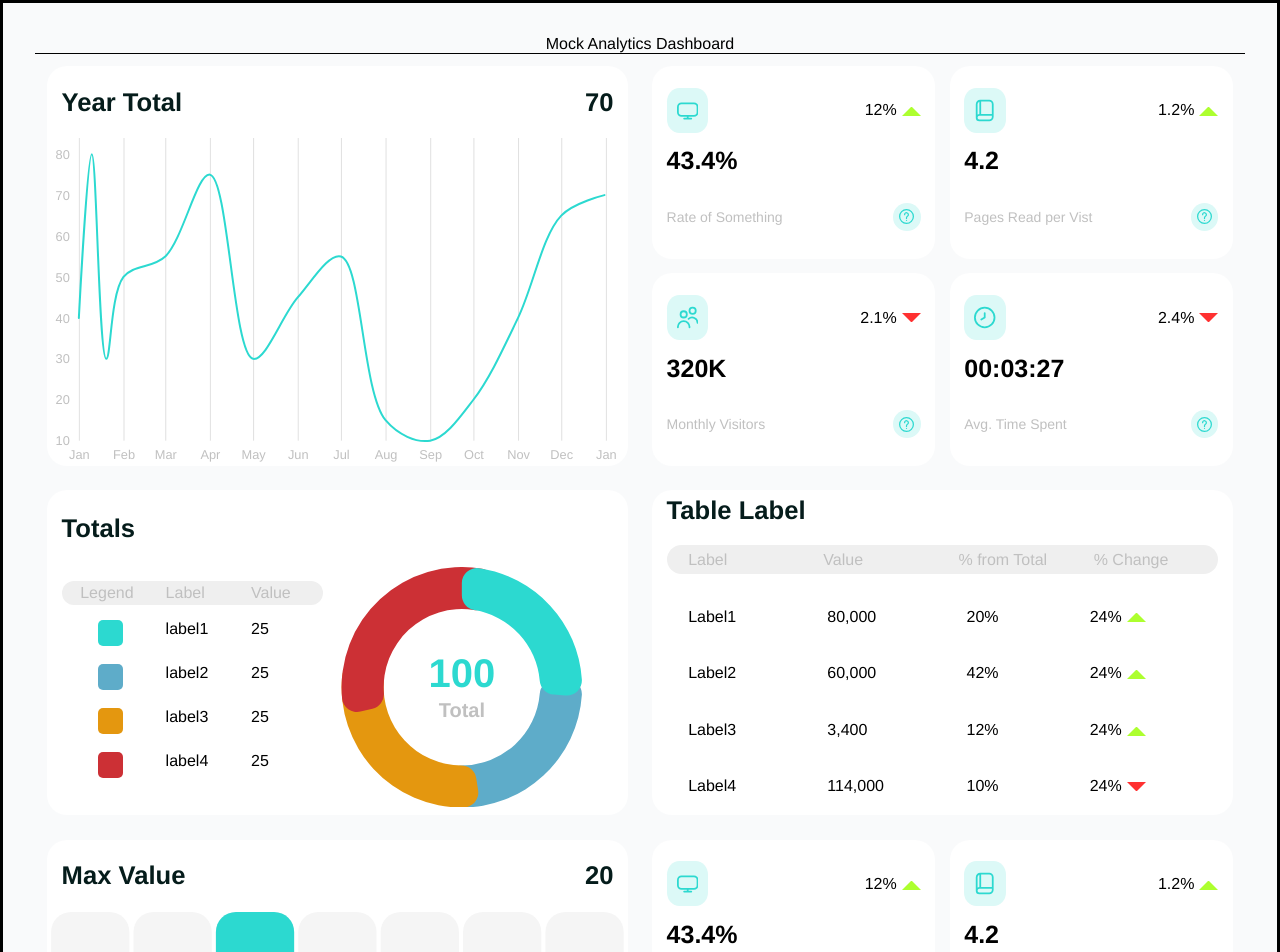
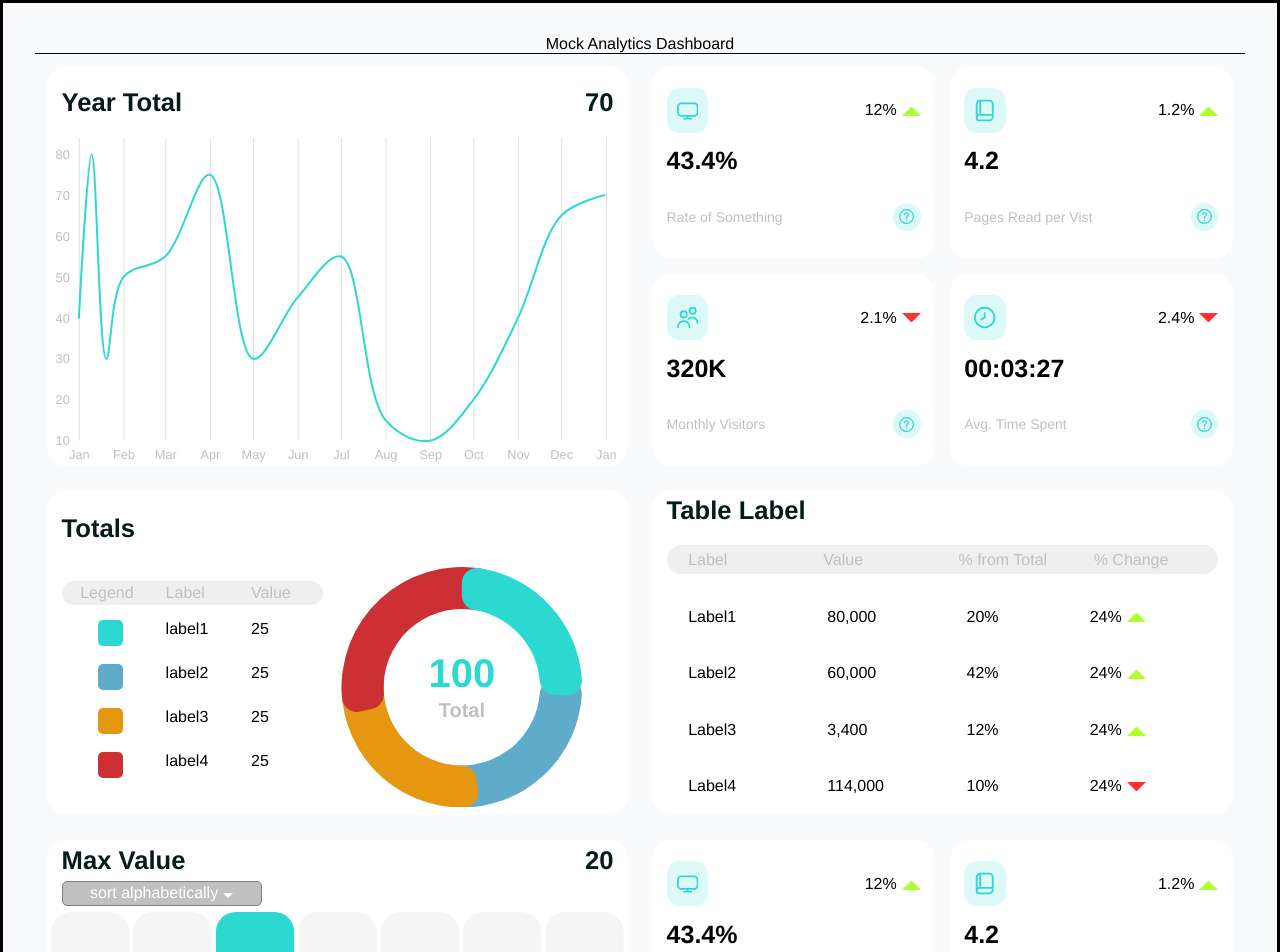
Before and after one commit to bbasaldu/dashboard, a React (Create React App) app: page / in a window 1280 px wide. Shown: the top 952 px of the page. Built offline with nearby package versions, Linux system fonts and the light colour scheme.

Commit message:
added BarChart filters w/ resize state

```diff
--- /dev/null
+++ b/src/components/general/DropDownMenu.js
@@ -0,0 +1,34 @@
+import { useEffect, useRef, useState } from 'react'
+import classes from './DropDownMenu.module.css'
+const event = new Event('SelectionChange');
+const event2 = new Event('UpdateData')
+const DropDownMenu = (props) => {
+    const btnRef = useRef()
+    const allOptions = props.options
+    const [currOption, setCurrOption] = useState(allOptions[0])
+    const [options, setOptions] = useState(allOptions.filter(d => d!==currOption))
+    const [showOptions, setShowOptions] = useState(false)
+    useEffect(() => {
+        setOptions(allOptions.filter(d => d!== currOption))
+        btnRef.current.dispatchEvent(event);
+        btnRef.current.dispatchEvent(event2)
+    }, [currOption, allOptions])
+    const handleClick = () => {
+        setShowOptions(last => !last)
+    }
+    const selectOption = (ev) => {
+        setCurrOption(ev.target.innerHTML)
+        setShowOptions(last => !last)
+    }
+    return (
+        <div className={classes.container}>
+            <button className={classes.btn} type="button" onClick={handleClick} ref={btnRef} id={`${props.id}_dropdown`}>{currOption}</button>
+            <ul className={classes.options} style={{visibility:(showOptions?"visible":"hidden")}}>
+            {options.map((opt, i) => {
+                return <li onClick={selectOption} key={`dropDownElem${i}`}>{opt}</li>
+            })}
+            </ul>
+        </div>
+    )
+}
+export default DropDownMenu
--- /dev/null
+++ b/src/components/general/DropDownMenu.module.css
@@ -0,0 +1,82 @@
+.container{
+    /* font-family: Helvetica;
+    font-weight: lighter;
+    margin-left: 5%;
+    margin-bottom: 0.5%;
+    padding-left: 2.5%;
+    padding-right: 2.5%;
+    padding-bottom: 0.5%;
+    padding-top: 0.5%;
+    border-style: solid;
+    border-width: 1px;
+    border-radius: 5px; */
+    width: 30%;
+    height: auto;
+    /* color: white;
+    background-color: #a0a0a0;
+    cursor: pointer; */
+    margin-bottom: 1%;
+    margin-left: 2.5%;
+}
+.container *{
+    font-family: Helvetica;
+    font-weight: lighter;
+    font-size: 16px !important;
+
+}
+.btn{
+    width: 200px;
+    cursor: pointer;
+    background-color: #c0c0c0;
+    color: white;
+    transition: background-color 1s;
+    border-style: solid;
+    border-width: 1px;
+    border-radius: 5px;
+    border-color: #808080;
+    padding: 1.5%;
+
+}
+.btn::after{
+    content: " ";
+    display: inline-block;
+    margin-left: 5px;
+    width: 0;
+    height: 0;
+    border-left: 5px solid transparent;
+    border-right: 5px solid transparent;
+
+    border-top: 5px solid #fff;
+}
+.btn:hover{
+    background-color: #a0a0a0;
+}
+.options{
+    background-color: white;
+    position: absolute;
+    width: 200px;
+    margin: 0;
+    padding: 0;
+    padding-bottom: 0.5em;
+    padding-top: 0.5em;
+    list-style: none;
+    border-style: solid;
+    border-width: 1px;
+    border-radius: 5px;
+    border-color: #808080;
+
+
+}
+.options li{
+    margin: 0;
+    padding: 0;
+    text-align: center;
+    user-select: none;
+    cursor: pointer;
+
+
+
+}
+.options li:hover{
+    background-color: #e0e0e0;
+}
--- /dev/null
+++ b/src/components/general/usefulFunctions.js
@@ -0,0 +1,12 @@
+
+export const isScrolledIntoView = (el) => {
+    var rect = el.getBoundingClientRect();
+    var elemTop = rect.top;
+    var elemBottom = rect.bottom;
+
+    // Only completely visible elements return true:
+    var isVisible = (elemTop >= 0) && (elemBottom <= window.innerHeight);
+    // Partially visible elements return true:
+    //isVisible = elemTop < window.innerHeight && elemBottom >= 0;
+    return isVisible;
+}
--- a/src/components/main/dashboard/VisualizationTemplates/BarChart.js
+++ b/src/components/main/dashboard/VisualizationTemplates/BarChart.js
@@ -1,9 +1,17 @@
-import { useEffect } from "react";
+import { useEffect, useRef, useState} from "react";
 import { useSelector } from "react-redux";
+import DropDownMenu from "../../../general/DropDownMenu";
 import classes from "./BarChart.module.css";
-import { buildBarChart, removeBarChart } from "./d3Scripts/buildBarChart";
+import { buildBarChart, evalFilter, removeBarChart} from "./d3Scripts/buildBarChart";
+import * as d3 from 'd3'
+import { isScrolledIntoView } from "../../../general/usefulFunctions";
+const selectionOptions = ["sort alphabetically", "sort value ascending","sort value descending"]
+
 const BarChart = (props) => {
+  const ref = useRef()
   const resized = useSelector((state) => state.resizeState.resized);
+  const initialData = props.data
+  const [currentData, setCurrentData] = useState(props.data)
   //on resize
   useEffect(() => {
     if (resized) {
@@ -15,11 +23,12 @@ const BarChart = (props) => {
       };
       const options = {
         theme,
+        selectionOptions
       };
       removeBarChart(props.id);
-      buildBarChart(props.id, props.data, options, false);
+      buildBarChart(props.id, currentData, options, false);
     }
-  }, [resized, props]);
+  }, [resized, props, currentData]);
 
   useEffect(() => {
     const theme = {
@@ -30,12 +39,25 @@ const BarChart = (props) => {
     };
     const options = {
       theme,
+      selectionOptions
     };
     buildBarChart(props.id, props.data, options, true);
-  }, [props]);
+    // window.onscroll = () => {
+    //   const isVisible = isScrolledIntoView(ref.current)
+    //   console.log(isVisible)
+    // }
+
+    //wait for custom dropdown to change.
+    //kinda messy, needed two of the same event,
+    //one in d3 script to change data
+    //another in this file to change currentData for keeping 'data' state after resize
+    d3.select(`#${props.id}_dropdown`).on('UpdateData', (ev) => {
+      setCurrentData(evalFilter(ev.target.innerHTML, initialData, selectionOptions))
+    })
+  }, [props, initialData]);
   return (
-    <div className={classes.container} id={props.id}>
-      {/* <ToolTip id={`${props.id}_tooltip`}>Hello</ToolTip> */}
+    <div className={classes.container} id={props.id} ref={ref}>
+      <DropDownMenu options={selectionOptions} id={props.id}/>
     </div>
   );
 };
--- a/src/components/main/dashboard/VisualizationTemplates/d3Scripts/buildBarChart.js
+++ b/src/components/main/dashboard/VisualizationTemplates/d3Scripts/buildBarChart.js
@@ -7,8 +7,27 @@ const getBBox = (svg, text) => {
   temp.remove();
   return dim;
 };
+//helper function to return new filtered data based on some filters
+export const evalFilter = (filter, data, options) => {
+  const num = options.findIndex(d => d === filter)
+  let newData = Array.from(data)
+  if(num === 0){
+    //sort abc
+    newData.sort((a, b) => a.label.localeCompare(b.label))
+
+  }
+  else if(num === 1){
+    //sort asc
+    newData.sort((a,b) => a.value - b.value)
+  }
+  else if(num === 2){
+    //sort desc
+    newData.sort((a,b) => b.value - a.value)
+  }
+  return newData
+}
 export const buildBarChart = (id, data, options = null, transition = true) => {
-  const { theme } = options;
+  const { theme, selectionOptions } = options;
   //tooltip - for some reason css top, left dont affect it so i have to set it here
   //could increase performance(is it negligable?) by creating tooltip in react component and having it persist
   const tooltip = d3
@@ -45,7 +64,6 @@ export const buildBarChart = (id, data, options = null, transition = true) => {
   };
   const width = w - margin.right;
   const height = h - margin.bottom;
-
   const xScale = d3
     .scaleBand()
     .domain(data.map((d) => d.label))
@@ -67,9 +85,10 @@ export const buildBarChart = (id, data, options = null, transition = true) => {
     .call(d3.axisLeft(yScale));
 
   //bottle style for bars
+  const bottles = svg.append('g')
   const buildBottles = () => {
-    svg
-      .selectAll("bottoles")
+    bottles
+      .selectAll("bottles")
       .data(data)
       .enter()
       .append("rect")
@@ -91,24 +110,25 @@ export const buildBarChart = (id, data, options = null, transition = true) => {
       .style("top", `${mouse[1] - tooltipDim.height - 7}px`); //y - ttheight - arrow length(css)
   };
 
+  //handle data changes
+  const rectGroup = svg.append('g').attr('id', `${id}_rects`)
   const changeData = (newData) => {
-    svg
-      .selectAll("bars")
-      .data(data)
+    xScale.domain(newData.map(d => d.label))
+    xAxis.transition().duration(1000).call(d3.axisBottom(xScale))
+    rectGroup
+      .selectAll('rect')
+      .data(newData, d => d.label)
       .join(
         (enter) => handleEnter(enter),
-        (update) => {},
+        (update) => handleUpdate(update),
         (exit) => {}
-      );
-
-    return d3.selectAll(`.${id}_enter_rects`);
+      )
   };
-
+  //handling data updates
   const handleEnter = (enter) => {
     if (transition) {
       enter
         .append("rect")
-        .attr("class", `${id}_enter_rects`)
         .attr("x", (d) => xScale(d.label))
         .attr("width", xScale.bandwidth())
         .attr("y", (d) => height)
@@ -122,7 +142,6 @@ export const buildBarChart = (id, data, options = null, transition = true) => {
     } else {
       enter
         .append("rect")
-        .attr("class", `${id}_enter_rects`)
         .attr("x", (d) => xScale(d.label))
         .attr("y", (d) => yScale(d.value))
         .attr("width", xScale.bandwidth())
@@ -131,9 +150,24 @@ export const buildBarChart = (id, data, options = null, transition = true) => {
         .attr("fill", theme.third);
     }
   };
+
+  const handleUpdate = (update) => {
+    update
+      .transition().duration(1000)
+      .attr("x", (d) => xScale(d.label))
+  };
+
+
+
+
+
+
+
+
   svg.selectAll("text").attr("color", theme.second);
   buildBottles();
-  const rects = changeData(data);
+  changeData(data);
+  const rects = rectGroup.selectAll('rect')
 
   //for highlighting bar value with tooltip
   rects
@@ -148,7 +182,16 @@ export const buildBarChart = (id, data, options = null, transition = true) => {
         tooltip.style("opacity", 0);
     });
 
+
+    //listen for custom dropdown menu to change selection
+    //change data
+    d3.select(`#${id}_dropdown`).on('SelectionChange', (ev) => {
+      const newData = evalFilter(ev.target.innerHTML, data, selectionOptions)
+      changeData(newData)
+    })
+
 };
+
 export const removeBarChart = (id) => {
   const container = d3.select(`#${id}`);
   //to make sure we dont redraw it
```
Also changed, not shown: 2 other files (tests, documents, lock files or other folders).
